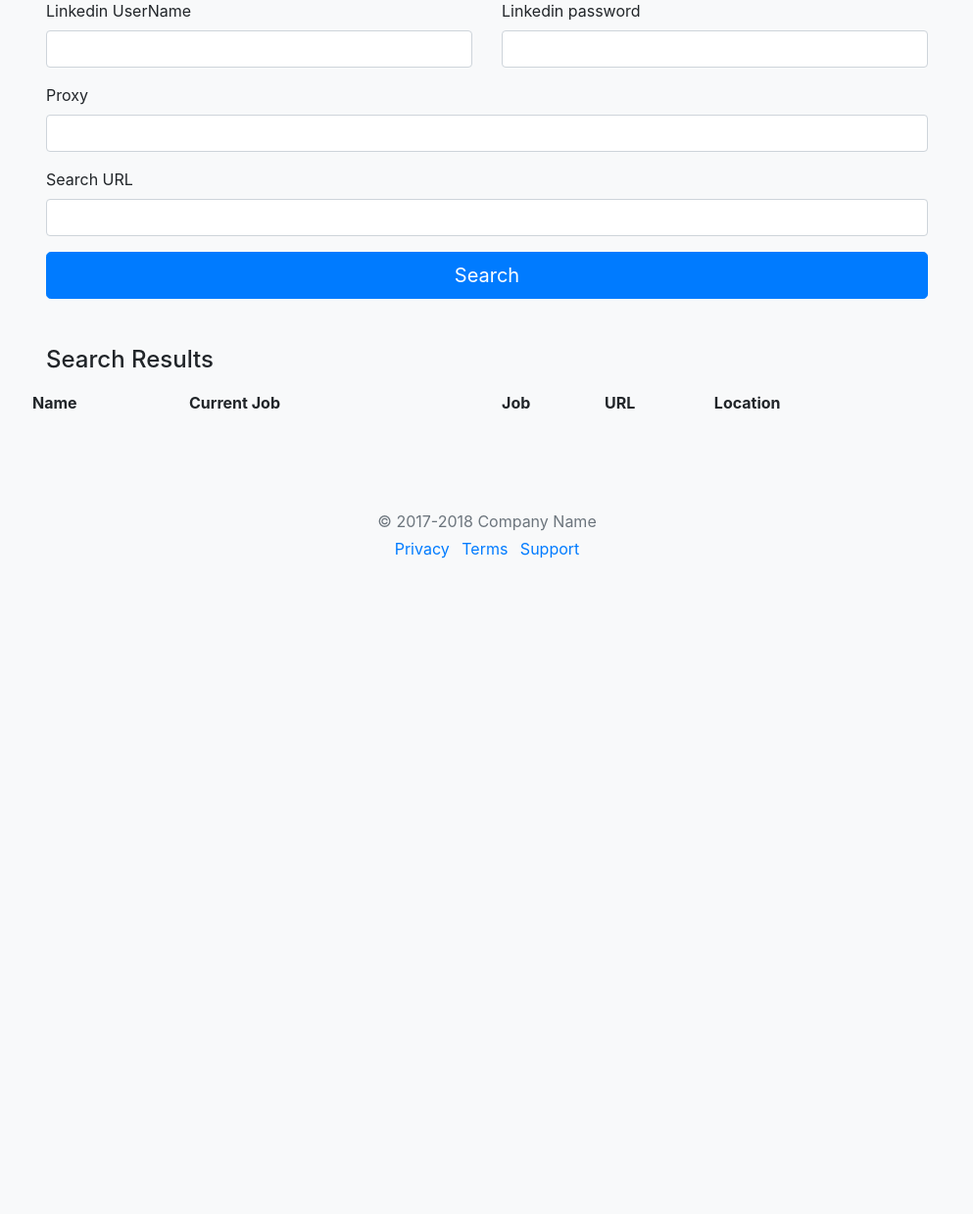
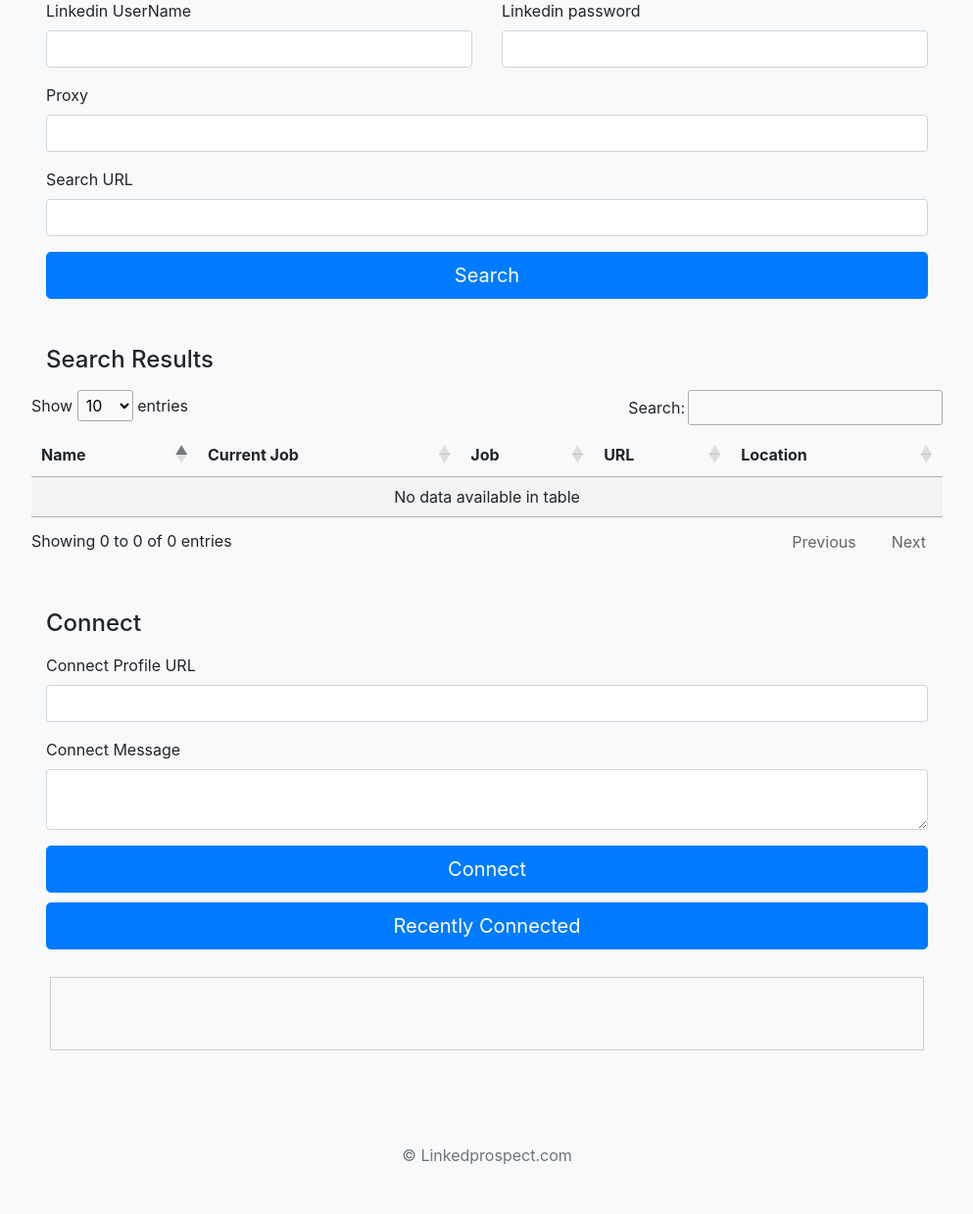
Before and after one commit to jvjunsay/phppage, a PHP site: page / in a window 1280 px wide. Shown: the part 330-1569 px from the top of the page at 98% size, without its empty margins (143-1136 px from the left). Before the commit the page ends 900 px from the top, so only its background shows below. Run offline with PHP 8.4, Linux system fonts and the light colour scheme; lists and menus that the app fills with data are empty; some libraries are stand-ins or nearby versions.

Commit message:
continue working

```diff
--- a/index.php
+++ b/index.php
@@ -22,6 +22,12 @@
       #example_wrapper {
         width: 100% !important;
       }
+      pre {outline: 1px solid #ccc; padding: 5px; margin: 5px; }
+      .string { color: green; }
+      .number { color: darkorange; }
+      .boolean { color: blue; }
+      .null { color: magenta; }
+      .key { color: red; }
     </style>
   </head>
 
@@ -93,16 +99,43 @@
           </div>
         </div>
 
+
+        <br /> <br />
+        <div class="col-md-12 order-md-1">
+         <h4 class="mb-3">Connect</h4>
+         <form class="needs-validation" novalidate>
+          <div class="mb-3">
+            <label for="profileURL">Connect Profile URL</label>
+            <input type="text" class="form-control" id="profileURL" placeholder="" required>
+            <div class="invalid-feedback">
+              Please enter your shipping address.
+            </div>
+          </div>
+
+          <div class="mb-3">
+              <label for="searchURL">Connect Message</label>
+              <textarea id="connectMessage" class="form-control"></textarea>
+              <div class="invalid-feedback">
+                Please enter your shipping address.
+              </div>
+            </div>
+          <button class="btn btn-primary btn-lg btn-block" id="connectButton" type="button">Connect</button>
+
+          <button style="margin-top:10px;" class="btn btn-primary btn-lg btn-block" id="recentButton" type="button">Recently Connected</button>
+
+          <br />
+          <pre id="connectResponse">
+
+           </pre>
+        </form>
+
+       </div>
       </div>
 
 
       <footer class="my-5 pt-5 text-muted text-center text-small">
-        <p class="mb-1">&copy; 2017-2018 Company Name</p>
-        <ul class="list-inline">
-          <li class="list-inline-item"><a href="#">Privacy</a></li>
-          <li class="list-inline-item"><a href="#">Terms</a></li>
-          <li class="list-inline-item"><a href="#">Support</a></li>
-        </ul>
+        <p class="mb-1">&copy; Linkedprospect.com</p>
+
       </footer>
     </div>
 
@@ -121,12 +154,72 @@
     <script src="https://cdn.jsdelivr.net/npm/lodash@4.17.10/lodash.min.js"></script>
 
     <script>
+        var tblExample;
+        $(document).ready(()=>{
+            tblExample = $('#example').DataTable();
+            $('#searchButton').on('click',()=>{
 
-        $(document).ready(()=>{
-            $('#searchButton').on('click',()=>{
               fetchSearch();
             });
+
+            $('#connectButton').on('click',()=>{
+
+              connectProfile();
+            })
+
+            $('#recentButton').on('click',()=>{
+
+              recentConnections();
+            });
         });
+
+        function loading(btn,isLoading) {
+          var $this = $('#' + btn);
+          if(isLoading) {
+            var loadingText = '<i class="fa fa-circle-o-notch fa-spin"></i> loading...';
+            if ($('#' + btn).html() !== loadingText) {
+              $this.data('original-text',$('#' + btn).html());
+              $this.html(loadingText);
+              $('#' + btn).prop('disabled',true);
+            }
+          }else{
+            $this.html($this.data('original-text'));
+            $('#' + btn).prop('disabled',false);
+          }
+        }
+
+        function recentConnections(){
+          debugger
+          let instance = axios.create({
+            baseURL: 'http://198.58.101.110:3000',
+            headers: {'x-authentication':'jnMNQbUpFvBkpPdY'}
+          });
+          loading('recentButton',true);
+          instance.get('/recentConnections').then((success)=>{
+            console.log(success);
+            $('#connectResponse').html(JSON.stringify(success.data, undefined, 4));
+            loading('recentButton',false);
+          });
+        }
+
+        function connectProfile(){
+          debugger
+          let instance = axios.create({
+            baseURL: 'http://198.58.101.110:3000',
+            headers: {'x-authentication':'jnMNQbUpFvBkpPdY'}
+          });
+          loading('connectButton',true);
+          instance.post('/sendConnections',{
+            "profilelist": [{
+                "url": $('#profileURL').val(),
+                "note": $('#connectMessage').val()
+              }]
+          }).then((success)=>{
+            console.log(success);
+            $('#connectResponse').html(JSON.stringify(success.data, undefined, 4));
+            loading('connectButton',false);
+          });
+        }
 
         function fetchSearch(){
             debugger
@@ -136,15 +229,12 @@
             "username": $('#userName').val(),
             "password": $('#password').val()
            }
-           var config = {
-            headers: {'x-authentication':'jnMNQbUpFvBkpPdY'}
-          };
 
           let instance = axios.create({
             baseURL: 'http://198.58.101.110:3000',
             headers: {'x-authentication':'jnMNQbUpFvBkpPdY'}
           });
-
+          loading('searchButton',true);
           instance.get('/status').then((success)=>{
             if(success.data.apiStatus=='ready' && success.data.currentUser == $('#userName').val()){
               instance.post('/searchbyUrls',{
@@ -154,7 +244,8 @@
               }).then((success)=>{
                 console.log(success);
                 fillResults(success.data);
-              })
+                loading('searchButton',true);
+              });
             }else{
               instance.post('/login',data).then((response)=>{
                 instance.post('/searchbyUrls',{
@@ -163,10 +254,13 @@
                   "start": 1
                 }).then((success)=>{
                   console.log(success);
+                  fillResults(success.data);
+                  loading('searchButton',false);
                 })
               }).
               catch((error)=>{
-                console.log(error)
+                console.log(error);
+                loading('searchButton',false);
               });
             }
           });
@@ -174,7 +268,8 @@
         }
 
         function fillResults(data){
-          $('#example').DataTable({
+          tblExample.destroy();
+          tblExample = $('#example').DataTable({
             data: data,
             columns: [
                 { data: 'name' },
@@ -183,33 +278,7 @@
                 { data: 'url' },
                 {data: 'location'}
             ]
-          })
-          // tblExample.rows()
-          //   .invalidate()
-          //   .draw();
-
-          // var body = $('#results');
-
-          // _.map(data,(dta)=>{
-
-          //   var tr = $('<tr></tr>')
-          //   var tdName = $('<td>'+dta.name+'</td>');
-          //   var tdCurrentJob = $('<td>'+dta.currentJob+'</td>');
-          //   var tdJob =$('<td>'+dta.job+'</td>');
-          //   var tdURL =$('<td>'+dta.url+'</td>');
-          //   var tdLocation =$('<td>'+dta.location+'</td>');
-
-          //   tr.append(tdName);
-          //   tr.append(tdCurrentJob);
-          //   tr.append(tdJob);
-          //   tr.append(tdURL);
-          //   tr.append(tdLocation);
-
-          //   body.append(tr);
-
-          // });
-
-          // tblExample.rows().draw();
+          });
 
         }
     </script>
```
